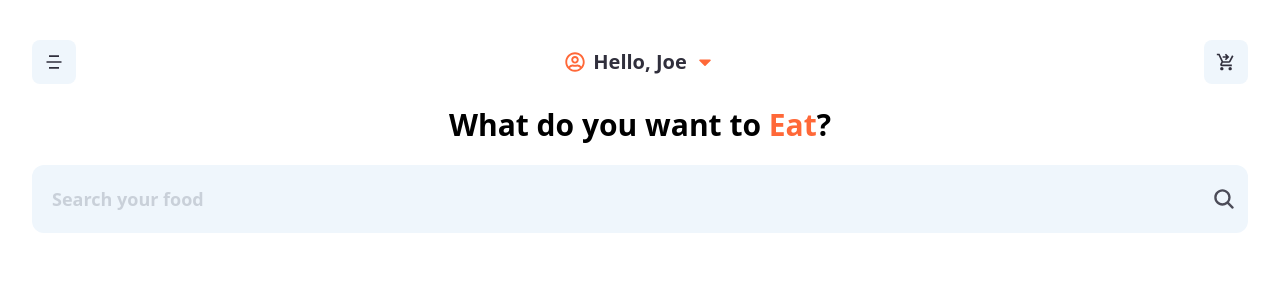
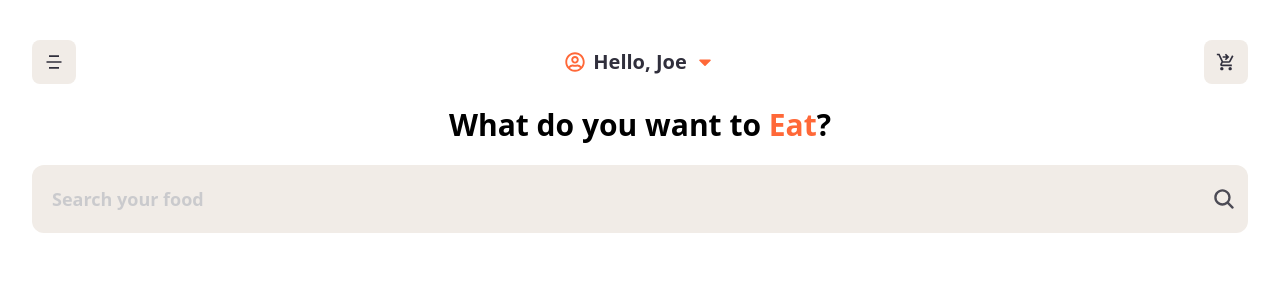
Before and after one commit to alonzojoe/food-delivery, a React (Vite) app: page / in a window 1280 px wide. Shown: the top 300 px of the page. Built offline with nearby package versions, Linux system fonts and the light colour scheme.

Commit message:
refactor: split Header component into separate file under layout folder

```diff
--- /dev/null
+++ b/src/layouts/components/Header.tsx
@@ -0,0 +1,28 @@
+import { MdShoppingCartCheckout } from "react-icons/md";
+import { RiMenu5Fill } from "react-icons/ri";
+import { FaRegUserCircle } from "react-icons/fa";
+import { FaCaretDown } from "react-icons/fa";
+
+const Header = () => {
+  return (
+    <div className="flex items-center justify-between w-full">
+      <div className="bg-secondary p-3 rounded-lg">
+        <RiMenu5Fill className="text-xl text-textDark" />
+      </div>
+      <div className="flex justify-center items-center gap-2">
+        <span>
+          <FaRegUserCircle className="text-xl text-primary" />
+        </span>
+        <span className="text-textDark font-semibold text-xl">Hello, Joe</span>
+        <span>
+          <FaCaretDown className="text-xl text-primary" />
+        </span>
+      </div>
+      <div className="bg-secondary p-3 rounded-lg">
+        <MdShoppingCartCheckout className="text-xl text-textDark" />
+      </div>
+    </div>
+  );
+};
+
+export default Header;
--- a/src/pages/StartUp/StartUp.tsx
+++ b/src/pages/StartUp/StartUp.tsx
@@ -1,30 +1,9 @@
-import { MdShoppingCartCheckout } from "react-icons/md";
-import { RiMenu5Fill } from "react-icons/ri";
-import { FaRegUserCircle } from "react-icons/fa";
-import { FaCaretDown } from "react-icons/fa";
+import Header from "@/layouts/components/Header";
 import { IoSearch } from "react-icons/io5";
 const StartUp = () => {
   return (
     <div className="h-screen container flex items-center flex-col mt-10 px-8">
-      <div className="flex items-center justify-between w-full">
-        <div className="bg-secondary p-3 rounded-lg">
-          <RiMenu5Fill className="text-xl text-textDark" />
-        </div>
-        <div className="flex justify-center items-center gap-2">
-          <span>
-            <FaRegUserCircle className="text-xl text-primary" />
-          </span>
-          <span className="text-textDark font-semibold text-xl">
-            Hello, Joe
-          </span>
-          <span>
-            <FaCaretDown className="text-xl text-primary" />
-          </span>
-        </div>
-        <div className="bg-secondary p-3 rounded-lg">
-          <MdShoppingCartCheckout className="text-xl text-textDark" />
-        </div>
-      </div>
+      <Header />
       <div>
         <h1 className="my-5 text-3xl font-bold text-center !leading-snug">
           What do you want to <span className="text-primary">Eat</span>?
--- a/tailwind.config.js
+++ b/tailwind.config.js
@@ -10,7 +10,7 @@ export default {
         primary: "#FF6838",
         textDark: "#302F3C",
         textDarken: "575661",
-        secondary: "#EFF6FC",
+        secondary: "#F1ECE7",
         tertiary: "#FAFAFA",
       },
       container: {
```
